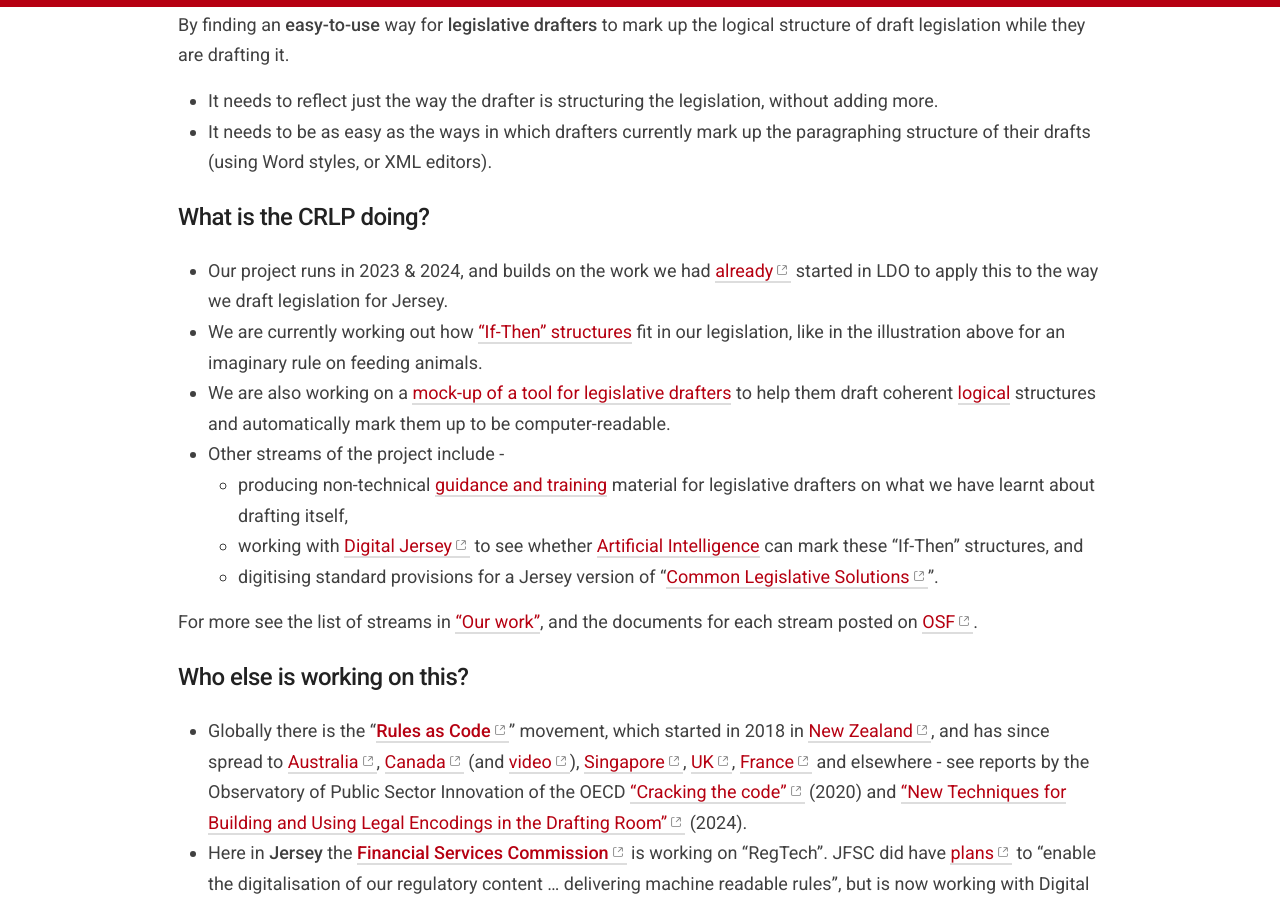
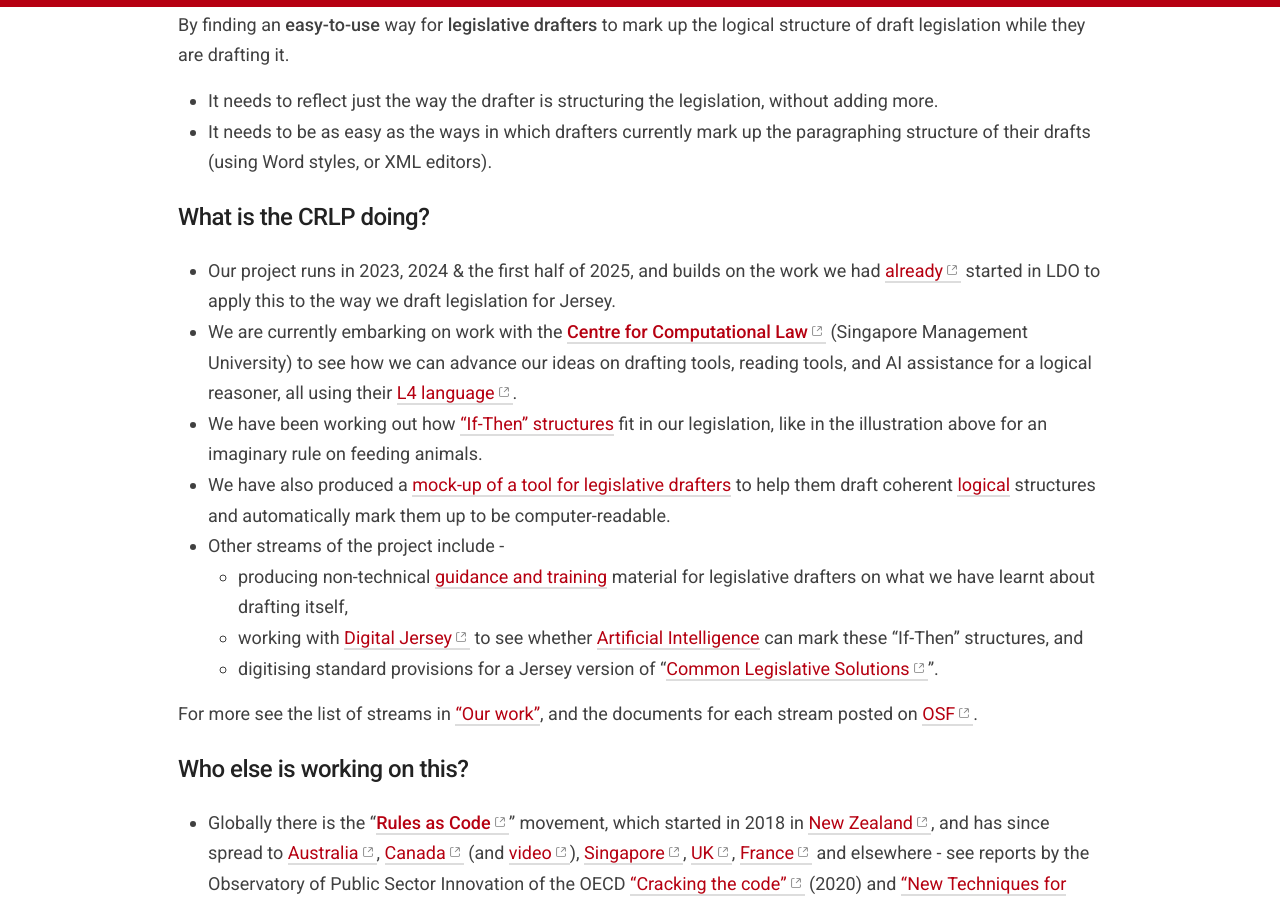
Before and after one commit to crlp-jerseyldo/crlp-jerseyldo.github.io, a Jekyll site: the page built from _pages/about.md, in a window 1280 px wide and 900 px high, scrolled down 1007 px. Built offline with Jekyll 4.4.1, drawn with Linux system fonts in a browser that asks for light colours.

Commit message:
Update about.md
Added ref to work with CCLaw

```diff
--- a/_pages/about.md
+++ b/_pages/about.md
@@ -26,9 +26,10 @@ By finding an **easy-to-use** way for **legislative drafters** to mark up the lo
 
 ## What is the CRLP doing?
 
-- Our project runs in 2023 & 2024, and builds on the work we had [already](https://legislativedrafter.wordpress.com/2022/08/06/gathering-the-public-output-on-rac-from-jersey-ldo/){:target="_blank"} started in LDO to apply this to the way we draft legislation for Jersey.
-- We are currently working out how ["If-Then" structures](/work/parsing-exercises) fit in our legislation, like in the illustration above for an imaginary rule on feeding animals.
-- We are also working on a [mock-up of a tool for legislative drafters](/work/an-ide-for-legislation) to help them draft coherent [logical](/work/logic) structures and automatically mark them up to be computer-readable.
+- Our project runs in 2023, 2024 & the first half of 2025, and builds on the work we had [already](https://legislativedrafter.wordpress.com/2022/08/06/gathering-the-public-output-on-rac-from-jersey-ldo/){:target="_blank"} started in LDO to apply this to the way we draft legislation for Jersey.
+- We are currently embarking on work with the [**Centre for Computational Law**](https://cclaw.smu.edu.sg/projects-papers/research-project-computational-law){:target="_blank"} (Singapore Management University) to see how we can advance our ideas on drafting tools, reading tools, and AI assistance for a logical reasoner, all using their [L4 language](https://github.com/smucclaw){:target="_blank"}.
+- We have been working out how ["If-Then" structures](/work/parsing-exercises) fit in our legislation, like in the illustration above for an imaginary rule on feeding animals.
+- We have also produced a [mock-up of a tool for legislative drafters](/work/an-ide-for-legislation) to help them draft coherent [logical](/work/logic) structures and automatically mark them up to be computer-readable.
 - Other streams of the project include -
   - producing non-technical [guidance and training](/work/guidance) material for legislative drafters on what we have learnt about drafting itself,
   - working with [Digital Jersey](https://www.digital.je/){:target="_blank"} to see whether [Artificial Intelligence](/work/artificial-intelligence-and-legislation) can mark these "If-Then" structures, and
```
